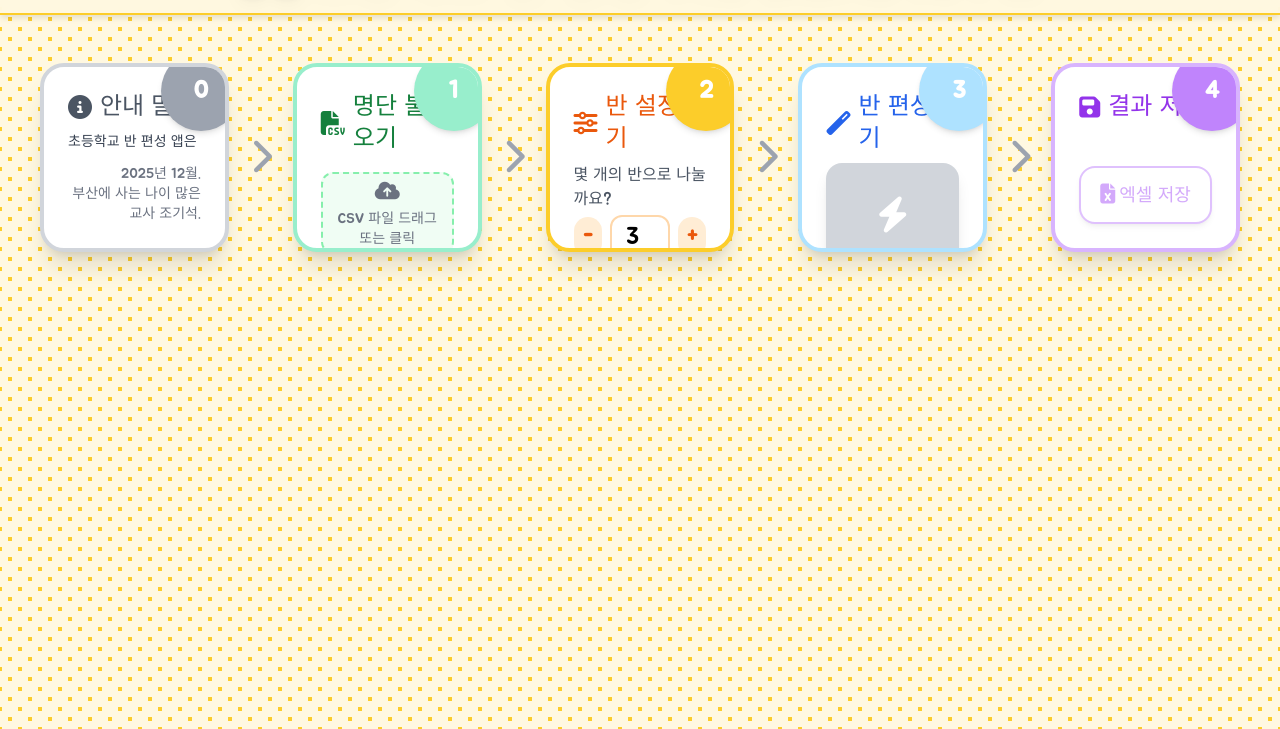
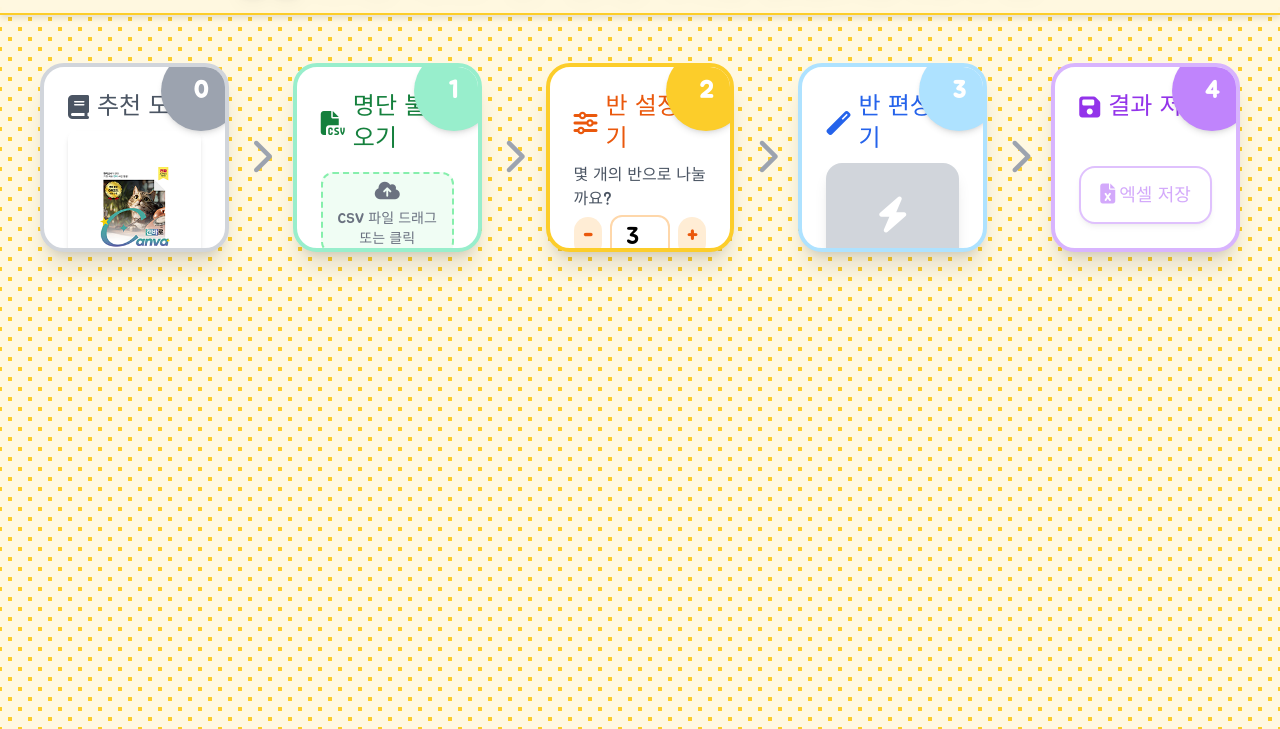
Before and after one commit to zzonjiya-hub/webapp-class-Placement-v1, a plain HTML site: page index.html in a window 1280 px wide. Shown: the part 71-800 px from the top of the page. Drawn offline with nearby package versions, Linux system fonts and the light colour scheme.

Commit message:
Add files via upload

```diff
--- a/index.html
+++ b/index.html
@@ -165,17 +165,11 @@
                 <div class="aspect-square w-full bg-white p-6 rounded-3xl shadow-xl border-4 border-gray-300 relative overflow-hidden flex flex-col justify-between">
                     <div class="absolute -right-4 -top-4 bg-gray-400 w-20 h-20 rounded-full flex items-center justify-center text-white text-2xl font-bold shadow-md z-10">0</div>
                     <h2 class="text-2xl text-gray-600 mb-2 flex items-center gap-2">
-                        <i class="fas fa-info-circle"></i> 안내 말씀
+                        <i class="fas fa-book"></i> 추천 도서
                     </h2>
-<div class="flex-1 space-y-2 text-sm text-gray-700 overflow-y-auto">
-    <p class="leading-relaxed">
-초등학교 반 편성 앱은 일반적인 모니터 규격(1920x1080)에 맞추어 설계되었습니다. 제가 근무하는 학교의 사례를 모델로 제작했기 때문에 광범위한 적용이 어려울 수 있습니다.
-    </p>
-</div>
-<div class="text-right mt-2 text-gray-500 text-sm shrink-0">
-    <p>2025년 12월.</p>
-    <p>부산에 사는 나이 많은 교사 조기석.</p>
-</div>
+                    <div class="flex-1 flex items-center justify-center">
+                        <img src="a.png" alt="추천 도서" class="max-w-full max-h-full object-contain rounded-lg shadow-md" style="width: 220px; height: 180px;">
+                    </div>
                 </div>
                 <!-- Arrow -->
                 <div class="hidden xl:flex absolute -right-12 top-1/2 transform -translate-y-1/2 w-8 h-8 items-center justify-center text-gray-400">
```
Also changed, not shown: a.png (added).
